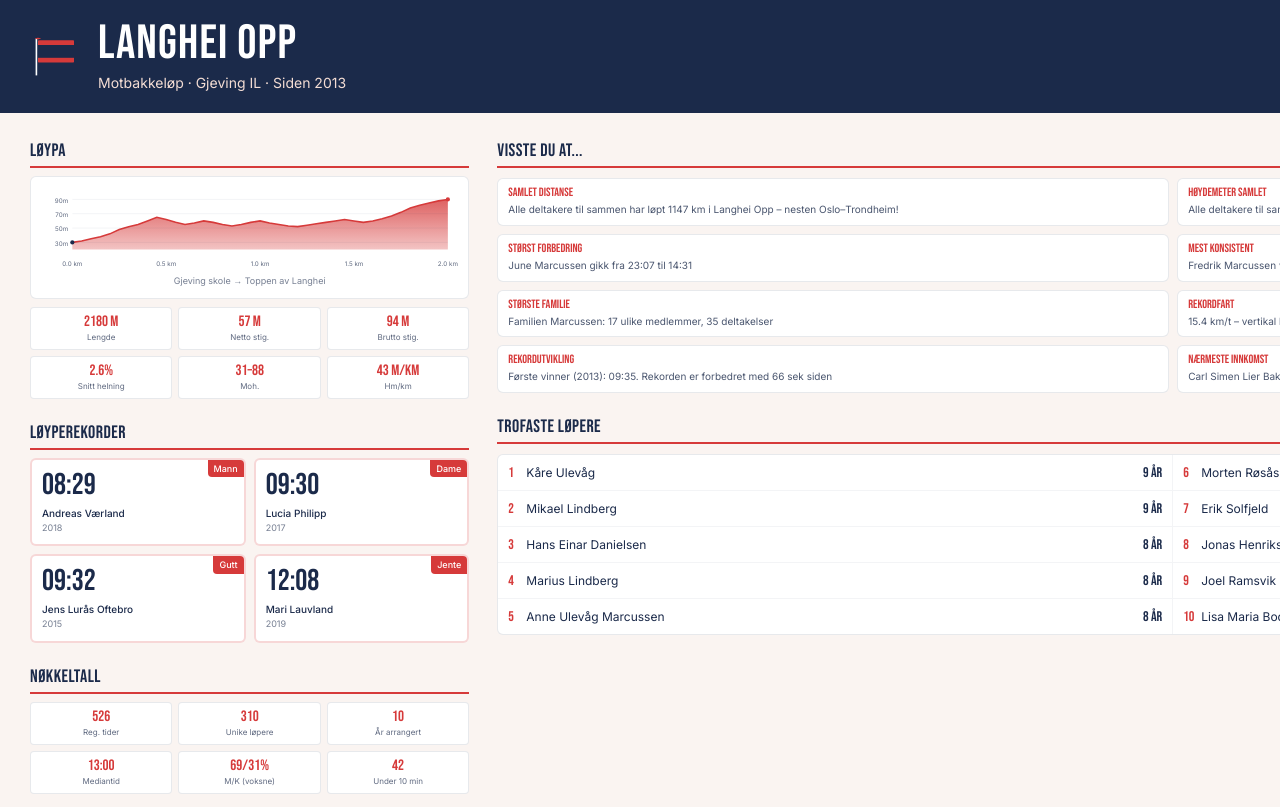
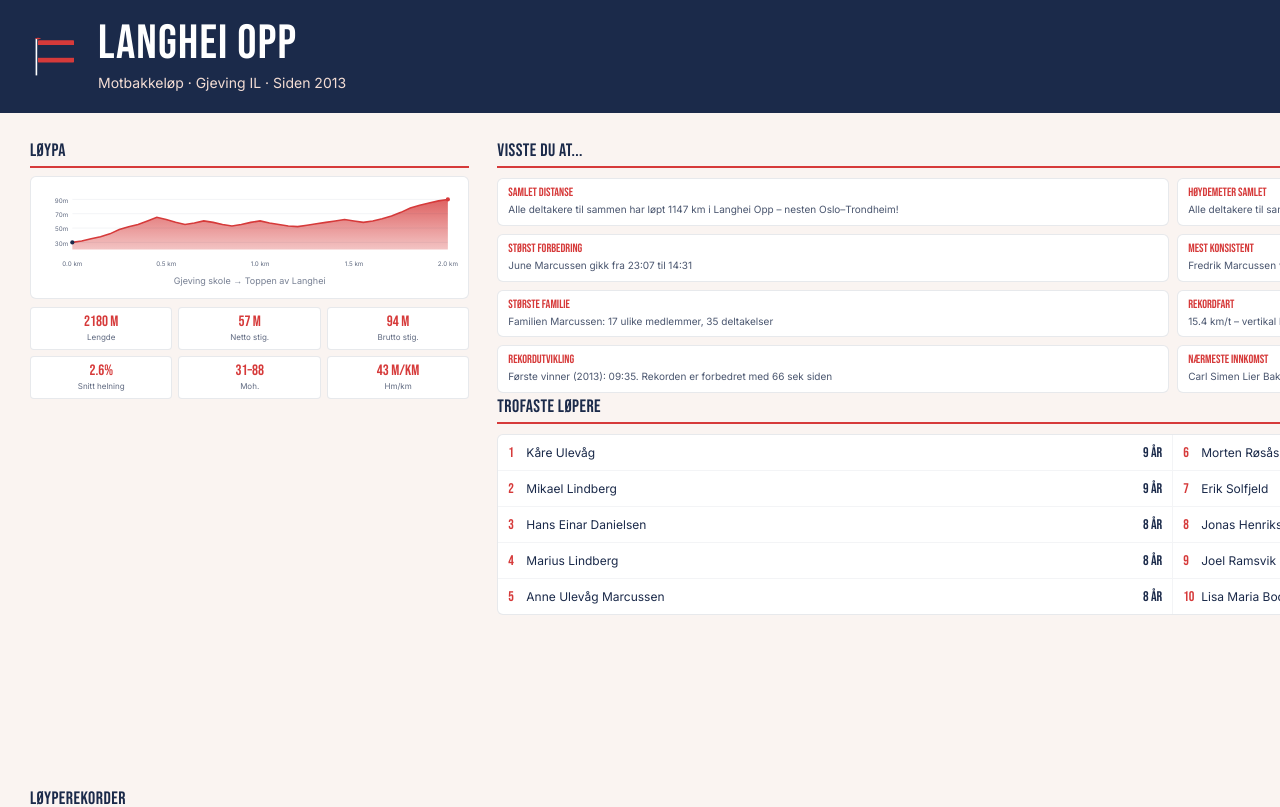
Before and after one commit to erlend3000/langhei-opp, a Next.js app: page /print in a window 1280 px wide. Shown: the top 807 px of the page. Built offline with nearby package versions, Linux system fonts and the light colour scheme.

Commit message:
Fiks: innhold fyller nå full A2-høyde med justify-between
Co-authored-by: Cursor <cursoragent@cursor.com>

```diff
--- a/src/app/print/page.tsx
+++ b/src/app/print/page.tsx
@@ -31,9 +31,9 @@ export default function PrintPoster() {
       </header>
 
       {/* Main content - three columns, narrow side columns */}
-      <div className="flex-1 grid grid-cols-[0.65fr_2fr_0.5fr] gap-[28px] px-[30px] py-[24px] overflow-hidden">
+      <div className="flex-1 grid grid-cols-[0.65fr_2fr_0.5fr] grid-rows-[1fr] gap-[28px] px-[30px] py-[24px]">
         {/* LEFT: Course + Records + Key numbers */}
-        <div className="flex flex-col gap-[20px] overflow-hidden">
+        <div className="flex flex-col justify-between overflow-hidden">
           {/* Course profile */}
           <section>
             <SectionTitle>Løypa</SectionTitle>
@@ -88,7 +88,7 @@ export default function PrintPoster() {
         </div>
 
         {/* CENTER: Curiosa + Trofaste */}
-        <div className="flex flex-col gap-[20px] overflow-hidden">
+        <div className="flex flex-col justify-between overflow-hidden">
           {/* Visste du at */}
           <section>
             <SectionTitle>Visste du at...</SectionTitle>
@@ -164,7 +164,7 @@ export default function PrintPoster() {
         </div>
 
         {/* RIGHT: Top 5 per class */}
-        <div className="flex flex-col gap-[10px] overflow-hidden">
+        <div className="flex flex-col justify-between overflow-hidden">
           <SectionTitle>Topp 5 per klasse</SectionTitle>
           {mainClasses.map((cls) => (
             <div key={cls} className="bg-white rounded-[6px] border border-navy/10 overflow-hidden">
```
